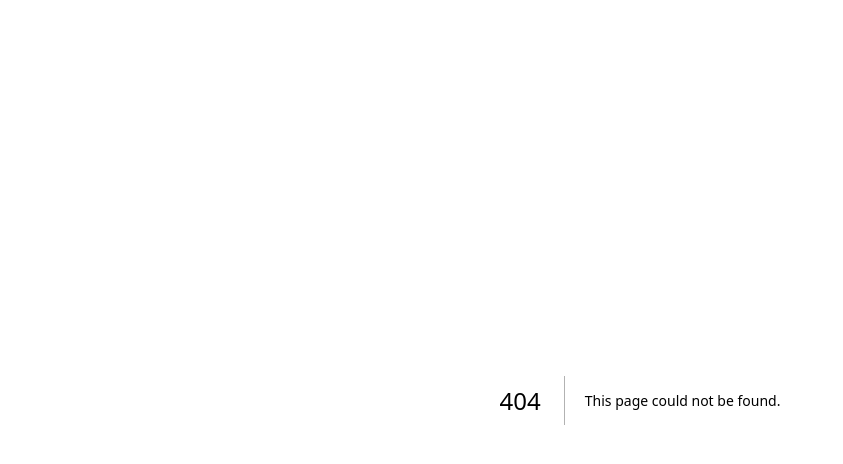
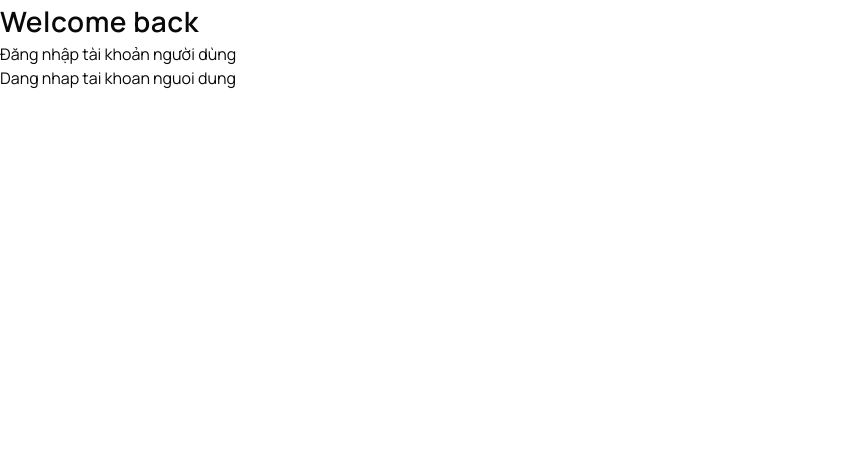
Before and after one commit to duongdev/next13-saas, a Next.js app: page /sign-in in a window 1280 px wide. Before the commit this address had no page. Shown: the top 464 px of the page, without its empty margins (0-843 px from the left). Built offline with nearby package versions, Linux system fonts and the light colour scheme.

Commit message:
Customize font family

```diff
--- /dev/null
+++ b/src/app/(auth)/sign-in/page.tsx
@@ -0,0 +1,9 @@
+export default function SignInPage() {
+  return (
+    <div>
+      <h4>Welcome back</h4>
+      <div>Đăng nhập tài khoản người dùng</div>
+      <div>Dang nhap tai khoan nguoi dung</div>
+    </div>
+  )
+}
--- a/src/app/globals.css
+++ b/src/app/globals.css
@@ -2,9 +2,40 @@
 @tailwind components;
 @tailwind utilities;
 
-html,
-body {
-  font-family: "Cal Sans";
+h1 {
+  font-family: --var(font-heading);
+  font-weight: 600;
+  font-size: 56px;
+}
+h2 {
+  font-family: --var(font-heading);
+  font-weight: 600;
+  font-size: 40px;
+  letter-spacing: 0.01em;
+}
+h3 {
+  font-family: --var(font-heading);
+  font-weight: 600;
+  font-size: 36px;
+  letter-spacing: 0.015em;
+}
+h4 {
+  font-family: --var(font-heading);
+  font-weight: 600;
+  font-size: 28px;
+  letter-spacing: 0.02em;
+}
+h5 {
+  font-family: --var(font-heading);
+  font-weight: 600;
+  font-size: 20px;
+  letter-spacing: 0.03em;
+}
+h6 {
+  font-family: --var(font-heading);
+  font-weight: 600;
+  font-size: 16px;
+  letter-spacing: 0.04em;
 }
 
 @layer base {
--- a/src/app/layout.tsx
+++ b/src/app/layout.tsx
@@ -1,6 +1,8 @@
-import 'cal-sans'
 import './globals.css'
+
 import type { Metadata } from 'next'
+
+import { headingFont, monoFont, sansFont } from '@/components/fonts'
 
 export const metadata: Metadata = {
   title: 'Create Next App',
@@ -13,7 +15,10 @@ export default function RootLayout({
   children: React.ReactNode
 }) {
   return (
-    <html lang="en">
+    <html
+      className={`${sansFont.variable} ${headingFont.variable} ${monoFont.variable}`}
+      lang="en"
+    >
       <body>{children}</body>
     </html>
   )
--- /dev/null
+++ b/src/components/fonts/index.ts
@@ -0,0 +1,21 @@
+import { Manrope, Poppins } from 'next/font/google'
+import localFont from 'next/font/local'
+
+export const sansFont = Manrope({
+  subsets: ['latin'],
+  display: 'swap',
+  variable: '--font-sans',
+})
+
+export const headingFont = Poppins({
+  subsets: ['latin'],
+  display: 'swap',
+  variable: '--font-heading',
+  weight: ['400', '500', '600', '700'],
+})
+
+export const monoFont = localFont({
+  src: './assets/DMMono-Medium.woff',
+  display: 'swap',
+  variable: '--font-mono',
+})
--- a/tailwind.config.ts
+++ b/tailwind.config.ts
@@ -1,78 +1,83 @@
 import type { Config } from 'tailwindcss'
 
 const config: Config = {
-  darkMode: ["class"],
+  darkMode: ['class'],
   content: [
     './pages/**/*.{ts,tsx}',
     './components/**/*.{ts,tsx}',
     './app/**/*.{ts,tsx}',
     './src/**/*.{ts,tsx}',
-	],
+  ],
   theme: {
     container: {
       center: true,
-      padding: "2rem",
+      padding: '2rem',
       screens: {
-        "2xl": "1400px",
+        '2xl': '1400px',
       },
     },
     extend: {
+      fontFamily: {
+        sans: ['var(--font-sans)', 'sans-serif'],
+        mono: ['var(--font-mono)', 'monospace'],
+        heading: ['var(--font-heading)', 'var(--font-sans)', 'sans-serif'],
+      },
       colors: {
-        border: "hsl(var(--border))",
-        input: "hsl(var(--input))",
-        ring: "hsl(var(--ring))",
-        background: "hsl(var(--background))",
-        foreground: "hsl(var(--foreground))",
+        border: 'hsl(var(--border))',
+        input: 'hsl(var(--input))',
+        ring: 'hsl(var(--ring))',
+        background: 'hsl(var(--background))',
+        foreground: 'hsl(var(--foreground))',
         primary: {
-          DEFAULT: "hsl(var(--primary))",
-          foreground: "hsl(var(--primary-foreground))",
+          DEFAULT: 'hsl(var(--primary))',
+          foreground: 'hsl(var(--primary-foreground))',
         },
         secondary: {
-          DEFAULT: "hsl(var(--secondary))",
-          foreground: "hsl(var(--secondary-foreground))",
+          DEFAULT: 'hsl(var(--secondary))',
+          foreground: 'hsl(var(--secondary-foreground))',
         },
         destructive: {
-          DEFAULT: "hsl(var(--destructive))",
-          foreground: "hsl(var(--destructive-foreground))",
+          DEFAULT: 'hsl(var(--destructive))',
+          foreground: 'hsl(var(--destructive-foreground))',
         },
         muted: {
-          DEFAULT: "hsl(var(--muted))",
-          foreground: "hsl(var(--muted-foreground))",
+          DEFAULT: 'hsl(var(--muted))',
+          foreground: 'hsl(var(--muted-foreground))',
         },
         accent: {
-          DEFAULT: "hsl(var(--accent))",
-          foreground: "hsl(var(--accent-foreground))",
+          DEFAULT: 'hsl(var(--accent))',
+          foreground: 'hsl(var(--accent-foreground))',
         },
         popover: {
-          DEFAULT: "hsl(var(--popover))",
-          foreground: "hsl(var(--popover-foreground))",
+          DEFAULT: 'hsl(var(--popover))',
+          foreground: 'hsl(var(--popover-foreground))',
         },
         card: {
-          DEFAULT: "hsl(var(--card))",
-          foreground: "hsl(var(--card-foreground))",
+          DEFAULT: 'hsl(var(--card))',
+          foreground: 'hsl(var(--card-foreground))',
         },
       },
       borderRadius: {
-        lg: "var(--radius)",
-        md: "calc(var(--radius) - 2px)",
-        sm: "calc(var(--radius) - 4px)",
+        lg: 'var(--radius)',
+        md: 'calc(var(--radius) - 2px)',
+        sm: 'calc(var(--radius) - 4px)',
       },
       keyframes: {
-        "accordion-down": {
+        'accordion-down': {
           from: { height: '0px' },
-          to: { height: "var(--radix-accordion-content-height)" },
+          to: { height: 'var(--radix-accordion-content-height)' },
         },
-        "accordion-up": {
-          from: { height: "var(--radix-accordion-content-height)" },
+        'accordion-up': {
+          from: { height: 'var(--radix-accordion-content-height)' },
           to: { height: '0px' },
         },
       },
       animation: {
-        "accordion-down": "accordion-down 0.2s ease-out",
-        "accordion-up": "accordion-up 0.2s ease-out",
+        'accordion-down': 'accordion-down 0.2s ease-out',
+        'accordion-up': 'accordion-up 0.2s ease-out',
       },
     },
   },
-  plugins: [require("tailwindcss-animate")],
+  plugins: [require('tailwindcss-animate')],
 }
 export default config
```
Also changed, not shown: src/components/fonts/assets/DMMono-Medium.woff (added).
